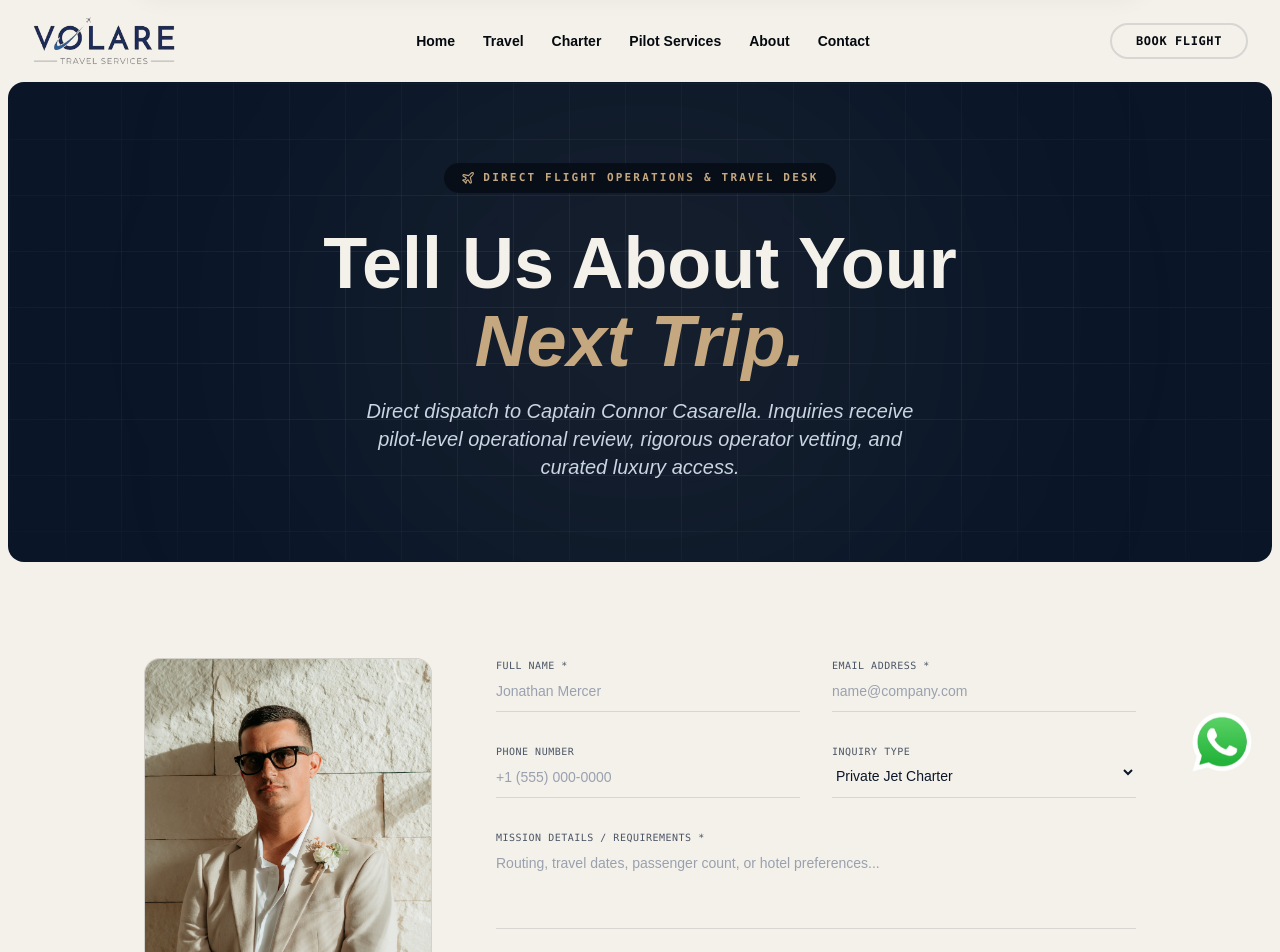
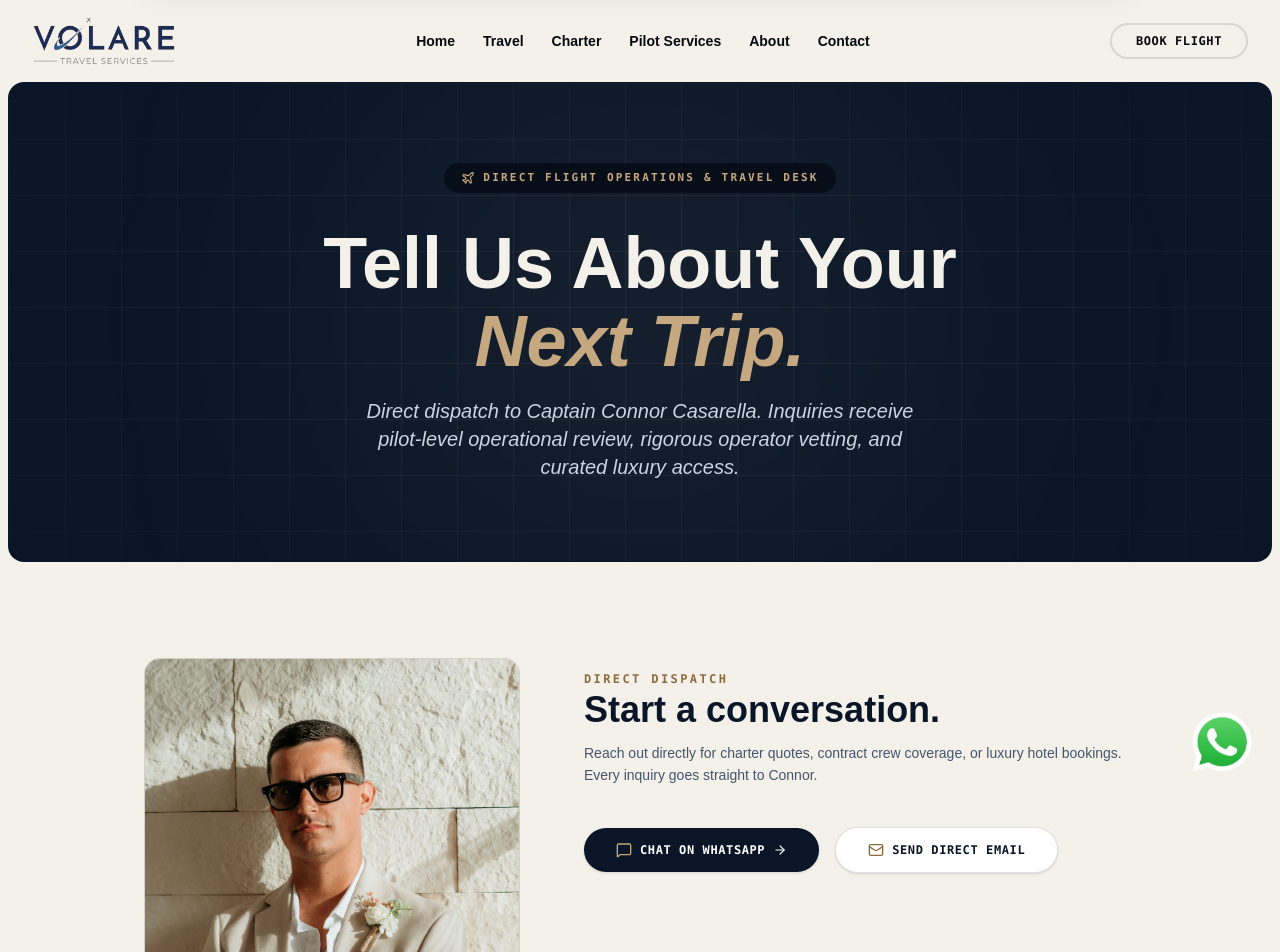
Before and after one commit to connorcas/volare, a Next.js app: page /contact in a window 1280 px wide. Shown: the top 952 px of the page. Built offline with nearby package versions, Linux system fonts and the light colour scheme.

Commit message:
Changed contact page content

```diff
--- a/app/about/page.tsx
+++ b/app/about/page.tsx
@@ -54,10 +54,7 @@ export const metadata: Metadata = {
   alternates: {
     canonical: "https://volareavi.com/about",
     languages: {
-      "x-default": "https://volareavi.com/about",
-      "en-US": "https://volareavi.com/en-us/about",
-      "en-CA": "https://volareavi.com/en-ca/about",
-      "en-GB": "https://volareavi.com/en-gb/about",
+      "x-default": "https://volareavi.com/about"
     },
   },
   robots: {
--- a/app/charter/page.tsx
+++ b/app/charter/page.tsx
@@ -51,10 +51,7 @@ export const metadata: Metadata = {
   alternates: {
     canonical: "https://volareavi.com/charter",
     languages: {
-      "x-default": "https://volareavi.com/charter",
-      "en-US": "https://volareavi.com/en-us/charter",
-      "en-CA": "https://volareavi.com/en-ca/charter",
-      "en-GB": "https://volareavi.com/en-gb/charter",
+      "x-default": "https://volareavi.com/charter"
     },
   },
   robots: {
--- a/app/contact/page.tsx
+++ b/app/contact/page.tsx
@@ -1,25 +1,25 @@
+import { Metadata } from "next";
+import { Mail, MessageSquare, ArrowRight } from "lucide-react";
 import UserLayout from "@/components/layouts/UserLayout";
 import BannerSection from "@/components/general-components/BannerSection";
-import ContactForm from "@/components/section-components/contact/ContactForm";
-import { Metadata } from "next";
+import { WHATSAPP_LINK } from "@/constants/common.constant";
 
 export const metadata: Metadata = {
   title: "Contact Flight Operations & Advisory Desk | Volare Aviation",
   description:
-    "Direct dispatch to Captain Connor Casarella. Request private jet charter proposals, contract pilot availability, and luxury Virtuoso travel itineraries.",
+    "Direct dispatch to Captain Connor Casarella via email or WhatsApp. Request private jet charter proposals, contract pilot availability, and luxury Virtuoso travel itineraries.",
   keywords: [
     "Contact Volare Aviation",
-    "Private Jet Charter Quote",
+    "Private Jet Charter WhatsApp",
     "Captain Connor Casarella Contact",
     "Dallas Love Field Aviation Desk",
     "Contract Pilot Inquiry",
     "Aviation Advisory Contact",
-    "Luxury Travel Desk Inquiries",
   ],
   openGraph: {
     title: "Contact Volare Aviation | Direct Flight Operations Desk",
     description:
-      "Direct dispatch to Captain Connor Casarella. Pilot-level review, Part 135 airframe vetting, and luxury travel advisory requests.",
+      "Direct dispatch to Captain Connor Casarella. Inquiries receive pilot-level operational review and rapid turnaround.",
     url: "https://volareavi.com/contact",
     siteName: "Volare Aviation",
     locale: "en_US",
@@ -37,16 +37,13 @@ export const metadata: Metadata = {
     card: "summary_large_image",
     title: "Contact Flight Operations Desk | Volare Aviation",
     description:
-      "Direct dispatch to Captain Connor Casarella. 2-4 hour turnaround for private jet charters and luxury travel advisory.",
+      "Direct dispatch to Captain Connor Casarella via WhatsApp and Email. 2-4 hour turnaround.",
     images: ["https://volareavi.com/images/hero-plan.png"],
   },
   alternates: {
     canonical: "https://volareavi.com/contact",
     languages: {
-      "x-default": "https://volareavi.com/contact",
-      "en-US": "https://volareavi.com/en-us/contact",
-      "en-CA": "https://volareavi.com/en-ca/contact",
-      "en-GB": "https://volareavi.com/en-gb/contact",
+      "x-default": "https://volareavi.com/contact"
     },
   },
   robots: {
@@ -63,18 +60,16 @@ export const metadata: Metadata = {
 };
 
 export default function ContactUs() {
-
   const jsonLd = {
     "@context": "https://schema.org",
     "@type": "ContactPage",
     name: "Contact Volare Aviation",
     url: "https://volareavi.com/contact",
     description:
-      "Contact Volare Aviation and Captain Connor Casarella for private jet charter inquiries, contract flight crew, and luxury travel itinerary coordination.",
+      "Direct communication channels for charter quotes, flight ops, and luxury itinerary planning with Captain Connor Casarella.",
     mainEntity: {
       "@type": "AviationBusiness",
       name: "Volare Aviation",
-      telephone: "+1-214-000-0000",
       email: "Connor.Casarella@VolareAvi.com",
       url: "https://volareavi.com",
       address: {
@@ -87,7 +82,7 @@ export default function ContactUs() {
       },
       contactPoint: {
         "@type": "ContactPoint",
-        contactType: "Flight Operations & Charter Desk",
+        contactType: "Direct Flight Desk",
         email: "Connor.Casarella@VolareAvi.com",
         availableLanguage: ["English"],
         areaServed: "Worldwide",
@@ -113,7 +108,8 @@ export default function ContactUs() {
         <section className="mx-auto max-w-5xl px-4 py-16 sm:py-24">
           <div className="grid grid-cols-1 lg:grid-cols-12 gap-12 lg:gap-16 items-start">
 
-            <div className="lg:col-span-4 space-y-3">
+            {/* Left Profile Section */}
+            <div className="lg:col-span-5 space-y-4">
               <div className="aspect-[4/5] w-full max-w-sm overflow-hidden rounded-2xl border border-[#D6CEBF] bg-[#F0EBE1]">
                 <img
                   src="/images/connorhs.jpg"
@@ -161,9 +157,42 @@ export default function ContactUs() {
               </div>
             </div>
 
-            <div className="lg:col-span-8">
-              <ContactForm />
+            {/* Right Simple Contact Buttons */}
+            <div className="lg:col-span-7 space-y-6 pt-2">
+              <div className="space-y-3">
+                <span className="font-mono text-xs font-semibold uppercase tracking-[0.2em] text-[#8C6D3F]">
+                  Direct Dispatch
+                </span>
+                <h2 className="font-serif text-3xl sm:text-4xl font-semibold text-[#0A1628]">
+                  Start a conversation.
+                </h2>
+                <p className="font-sans text-sm text-slate-600 font-light leading-relaxed">
+                  Reach out directly for charter quotes, contract crew coverage, or luxury hotel bookings. Every inquiry goes straight to Connor.
+                </p>
+              </div>
+
+              <div className="flex flex-col sm:flex-row items-stretch sm:items-center gap-4 pt-4">
+                <a
+                  href={WHATSAPP_LINK}
+                  target="_blank"
+                  rel="noopener noreferrer"
+                  className="inline-flex items-center justify-center gap-2 rounded-full bg-[#0A1628] px-8 py-3.5 font-mono text-xs font-semibold uppercase tracking-wider text-white hover:bg-[#8C6D3F] transition-colors shadow-sm"
+                >
+                  <MessageSquare className="h-4 w-4 text-[#C5A880]" />
+                  <span>Chat on WhatsApp</span>
+                  <ArrowRight className="h-3.5 w-3.5" />
+                </a>
+
+                <a
+                  href="mailto:Connor.Casarella@VolareAvi.com"
+                  className="inline-flex items-center justify-center gap-2 rounded-full border border-[#D6CEBF] bg-white px-8 py-3.5 font-mono text-xs font-semibold uppercase tracking-wider text-[#0A1628] hover:border-[#8C6D3F] transition-colors shadow-sm"
+                >
+                  <Mail className="h-4 w-4 text-[#8C6D3F]" />
+                  <span>Send Direct Email</span>
+                </a>
+              </div>
             </div>
+
           </div>
         </section>
 
--- a/app/page.tsx
+++ b/app/page.tsx
@@ -49,10 +49,7 @@ export const metadata: Metadata = {
   alternates: {
     canonical: "https://volareavi.com",
     languages: {
-      "x-default": "https://volareavi.com",
-      "en-US": "https://volareavi.com/en-us",
-      "en-CA": "https://volareavi.com/en-ca",
-      "en-GB": "https://volareavi.com/en-gb",
+      "x-default": "https://volareavi.com"
     },
   },
   robots: {
--- a/app/pilot-services/page.tsx
+++ b/app/pilot-services/page.tsx
@@ -49,10 +49,7 @@ export const metadata: Metadata = {
   alternates: {
     canonical: "https://volareavi.com/pilot-services",
     languages: {
-      "x-default": "https://volareavi.com/pilot-services",
-      "en-US": "https://volareavi.com/en-us/pilot-services",
-      "en-CA": "https://volareavi.com/en-ca/pilot-services",
-      "en-GB": "https://volareavi.com/en-gb/pilot-services",
+      "x-default": "https://volareavi.com/pilot-services"
     },
   },
   robots: {
```
